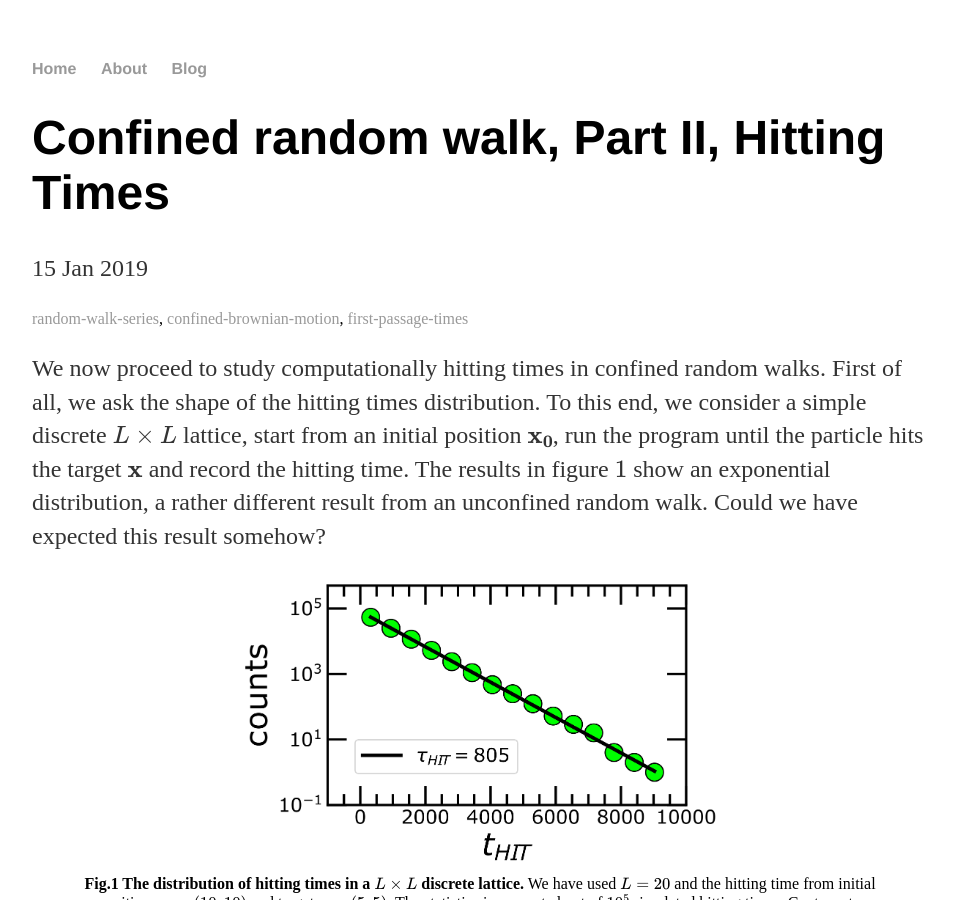
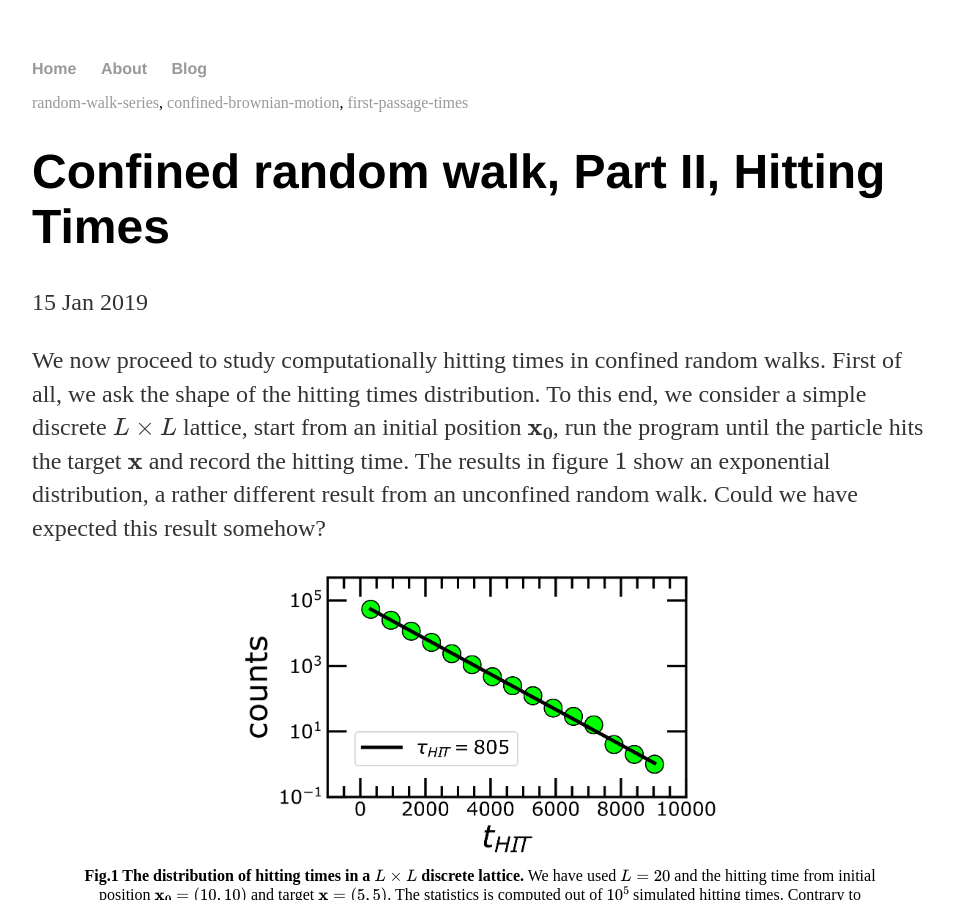
Before and after one commit to ghostsandmachines/ghostsandmachines.github.io, a Jekyll site: the page built from _posts/2019-01-15-confined-random-walk-part-II.md, in a window 1280 px wide and 900 px high. Shown: the whole window, without its empty margins (160-1114 px from the left). Built offline with Jekyll 4.4.1, drawn with Linux system fonts in a browser that asks for light colours; formulas are drawn with MathJax 3; comment, search, counter and statistics services are not loaded; some of the changed text lies outside the part shown.

Commit message:
Update post.html

```diff
--- a/_layouts/post.html
+++ b/_layouts/post.html
@@ -2,16 +2,23 @@
 layout: default
 comments: true
 ---
-<h1>{{ page.title }}</h1>
-<p class="meta">{{ page.date | date_to_string }}</p>
 
 <!-- Post tags -->
 <div class="tags">
 	{% include tags_links.html %}
 </div>
 
+<!-- Post date -->
+<h1>{{ page.title }}</h1>
+<p class="meta">{{ page.date | date_to_string }}</p>
+
 <div class="post">
   {{ content }}
+</div>
+
+<!-- Post tags -->
+<div class="tags">
+	{% include tags_links.html %}
 </div>
 
 <!-- Post comments -->
```
